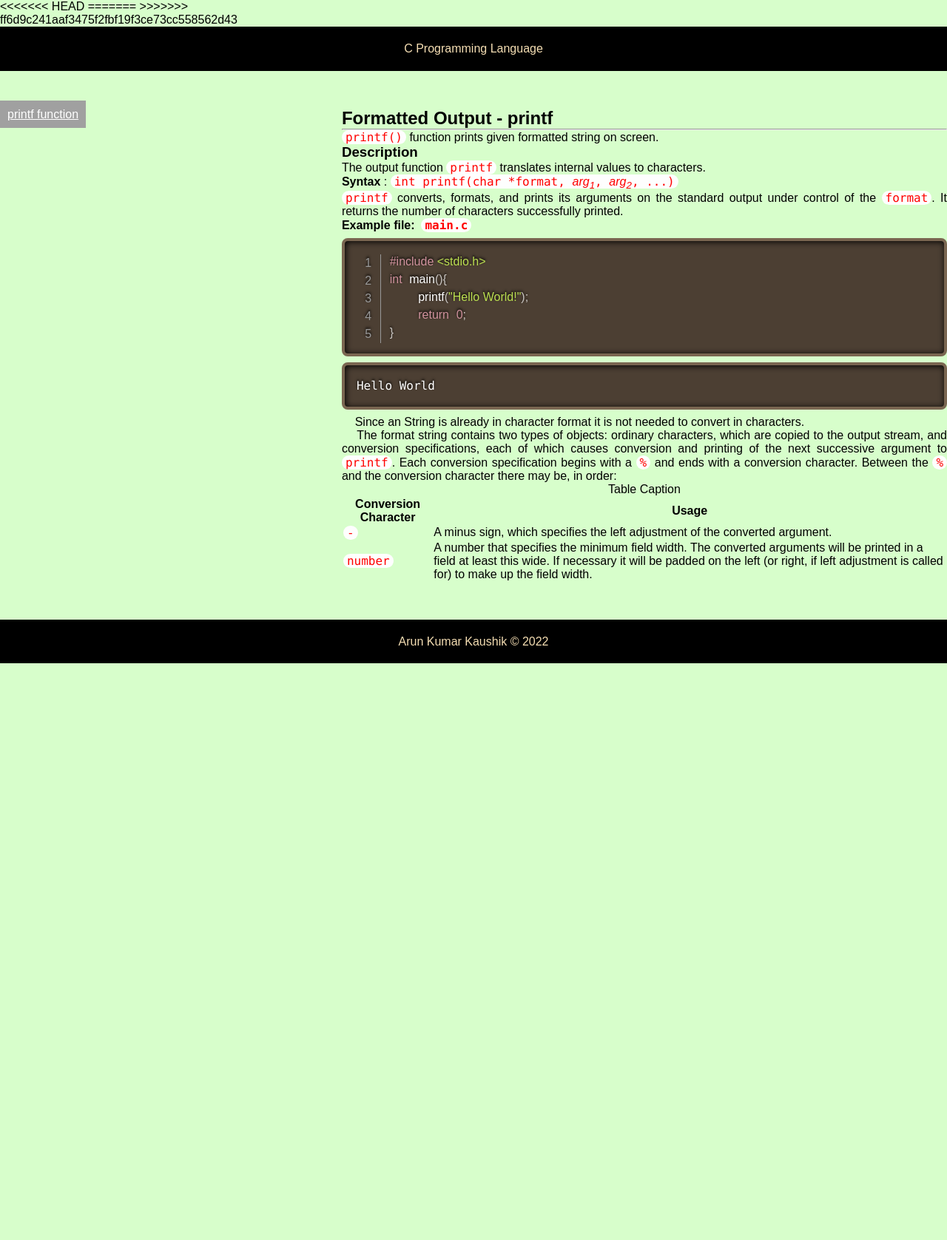
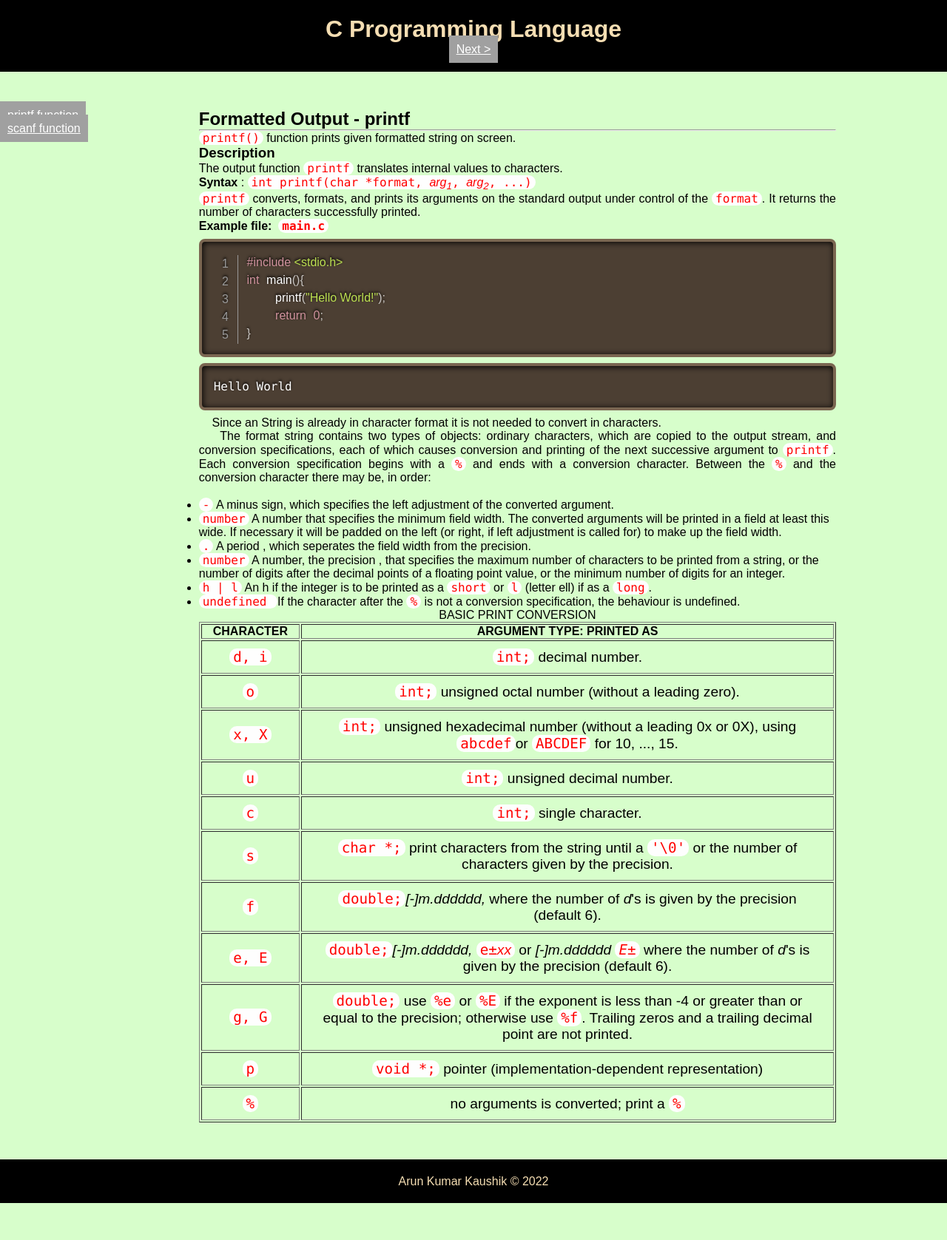
Before and after one commit to incrediblenura/incrediblenura.github.io, a PHP site: page / in a window 1280 px wide. Shown: the whole page at 74% size. Before the commit the page ends 897 px from the top, so only its background shows below. Run offline with PHP 8.4, Linux system fonts and the light colour scheme; some web fonts are replaced.

Commit message:
Completed Table

```diff
--- a/css/c_tutorials.css
+++ b/css/c_tutorials.css
@@ -40,14 +40,17 @@
     border-radius: 10px;
     background-color: #fefefe;
 }
+td{
+    padding: 10px 20px;
+}
 .aside{
     grid-column-start: 1;
     grid-column-end: 3;
 }
 .main{
     grid-column-start:4;
-    grid-column-end:10;
-    margin-left: 50px;
+    grid-column-end:5;
+    margin: 0 150px;
 }
 a:hover{
     color: yellow;
@@ -55,3 +58,23 @@
 a:visited{
     color: red;
 }
+td > kbd{
+    font-size: 1.2rem;
+}
+td{
+    font-size: 1.2rem;
+}
+.upper{
+    text-transform: uppercase;
+}
+th{
+    padding: 0 15px;
+}
+td{
+    text-align: center;
+}
+@media only screen and (max-width : 800px) {
+    .main{
+        margin: 0 50px;
+    }
+}
--- a/index.html
+++ b/index.html
@@ -6,21 +6,20 @@
     <meta name="viewport" content="width=device-width, initial-scale=1.0">
     <!-- <link rel="stylesheet" preload href="./prismc.css"/> -->
     <link rel="stylesheet" preload href="./css/prism.css"/>
-<<<<<<< HEAD
     <link rel="stylesheet" href="./css/c_tutorials.css">
-=======
->>>>>>> ff6d9c241aaf3475f2fbf19f3ce73cc558562d43
     <title>Document</title>
 
 </head>
 <body class="grid-container">
     <header class="header">
-        C Programming Language
+        <h1>C Programming Language</h1>
+        <a href="scanf.html">Next &GT;</a>
     </header>
     <aside class="aside">
         <nav>
             <ul>
                 <li><a href="#printf">printf function</a></li>
+                <li><a href="scanf.html">scanf function</a></li>
             </ul>
         </nav>
     </aside>
@@ -49,38 +48,138 @@
 and the conversion character there may be, in order:
 
 </p>
-<table>
+&nbsp;
+<ul>
+    <li>
+        <kbd>-</kbd>
+        A minus sign, which specifies the left adjustment of the converted argument.
+    </li>
+    <li>
+        <kbd>number</kbd>
+        A number that specifies the minimum field width.
+        The converted arguments will be printed in a field at least this wide.
+        If necessary it will be padded on the left (or right, if left adjustment is called for) to make up the field width.</li>
+    <li>
+        <kbd>.</kbd>
+        A period , which seperates the field width from the precision.
+    </li>
+    <li>
+        <kbd>number</kbd>
+        A number, the precision , that specifies the maximum number of characters to be printed
+        from a string, or the number of digits after the decimal points of a floating point value,
+        or the minimum number of digits for an integer.
+    </li>
+    <li>
+        <kbd>h | l</kbd>
+        An h if the integer is to be printed as a <kbd>short</kbd> or <kbd>l</kbd> (letter ell) if as a <kbd>long</kbd>.
+    </li>
+    <li>
+    <kbd> undefined </kbd>
+    If the character after the <kbd>%</kbd> is not a conversion specification, the behaviour is undefined.
+    </li>
+</ul>
+<table border="1">
+    <caption class="upper">Basic Print Conversion</caption>
     <thead>
-        <tr>
-            <th>
-                Conversion Character
-            </th>
-            <th>
-                Usage
-            </th>
-        </tr>
+        <th class="upper">
+            Character
+        </th>
+        <th class="upper">
+            Argument Type: Printed as
+        </th>
     </thead>
     <tbody>
         <tr>
             <td>
-                <kbd>-</kbd>
+                <kbd>d, i</kbd>
             </td>
             <td>
-                A minus sign, which specifies the left adjustment of the converted argument.
+                <kbd>int;</kbd> decimal number.
             </td>
         </tr>
         <tr>
             <td>
-                <kbd>number</kbd>
+                <kbd>o</kbd>
             </td>
             <td>
-                A number that specifies the minimum field width.
-                The converted arguments will be printed in a field at least this wide.
-                If necessary it will be padded on the left (or right, if left adjustment is called for) to make up the field width.
+                <kbd>int;</kbd> unsigned octal number (without a leading zero).
+            </td>
+        </tr>
+        <tr>
+            <td>
+                <kbd>x, X</kbd>
+            </td>
+            <td>
+                <kbd>int;</kbd> unsigned hexadecimal number (without a leading 0x or 0X), using <kbd>abcdef</kbd>or <kbd>ABCDEF</kbd> for 10, ..., 15.
+            </td>
+        </tr>
+        <tr>
+            <td>
+                <kbd>u</kbd>
+            </td>
+            <td>
+                <kbd>int;</kbd> unsigned decimal number.
+            </td>
+        </tr>
+        <tr>
+            <td>
+                <kbd>c</kbd>
+            </td>
+            <td>
+                <kbd>int;</kbd> single character.
+            </td>
+        </tr>
+        <tr>
+            <td>
+                <kbd>s</kbd>
+            </td>
+            <td>
+                <kbd>char *;</kbd> print characters from the string until a <kbd>'\0'</kbd> or the number of characters given by the precision.
+            </td>
+        </tr>
+        <tr>
+            <td>
+                <kbd>f</kbd>
+            </td>
+            <td>
+                <kbd>double;</kbd><i>[-]m.dddddd, </i>where the number of <i>d</i>'s is given by the precision (default 6).
+            </td>
+        </tr>
+        <tr>
+            <td>
+                <kbd>e, E</kbd>
+            </td>
+            <td>
+                <kbd>double;</kbd><i>[-]m.dddddd,</i> <kbd>e&PlusMinus;<i>xx</i></kbd> or <i>[-]m.dddddd <kbd>E&PlusMinus;</kbd></i> where the
+                number of <i>d</i>'s is given by the precision (default 6).
+            </td>
+        </tr>
+        <tr>
+            <td>
+                <kbd>g, G</kbd>
+            </td>
+            <td>
+                <kbd>double;</kbd> use <kbd>%e</kbd> or <kbd>%E</kbd> if the exponent is less than -4 or greater than or equal to the precision;
+                otherwise use <kbd>%f</kbd>. Trailing zeros and a trailing decimal point are not printed.
+            </td>
+        </tr>
+        <tr>
+            <td>
+                <kbd>p</kbd>
+            </td>
+            <td>
+                <kbd>void *;</kbd> pointer (implementation-dependent representation)
+            </td>
+        </tr>
+        <tr>
+            <td>
+                <kbd>%</kbd>
+            </td>
+            <td>
+                no arguments is converted; print a <kbd>%</kbd>
             </td>
         </tr>
     </tbody>
-    <caption>Table Caption</caption>
 </table>
 </div>
     </div>
```
